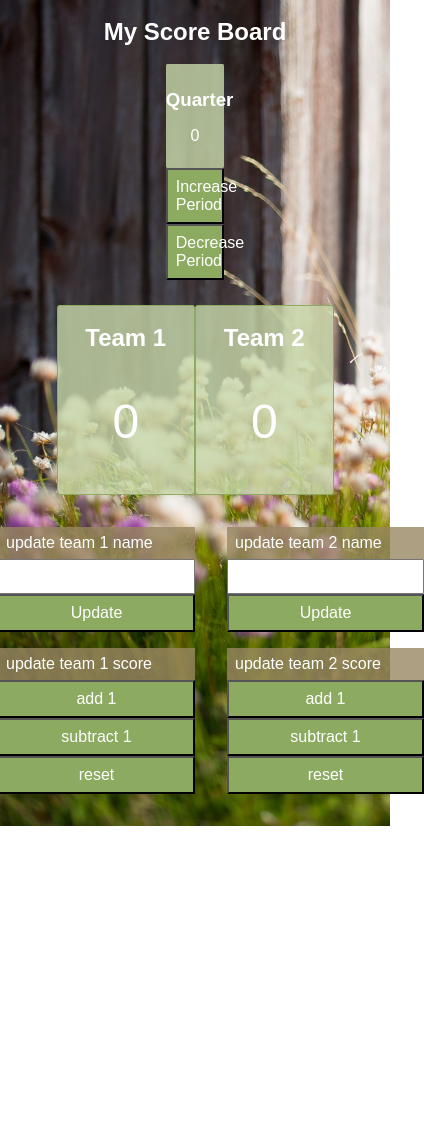
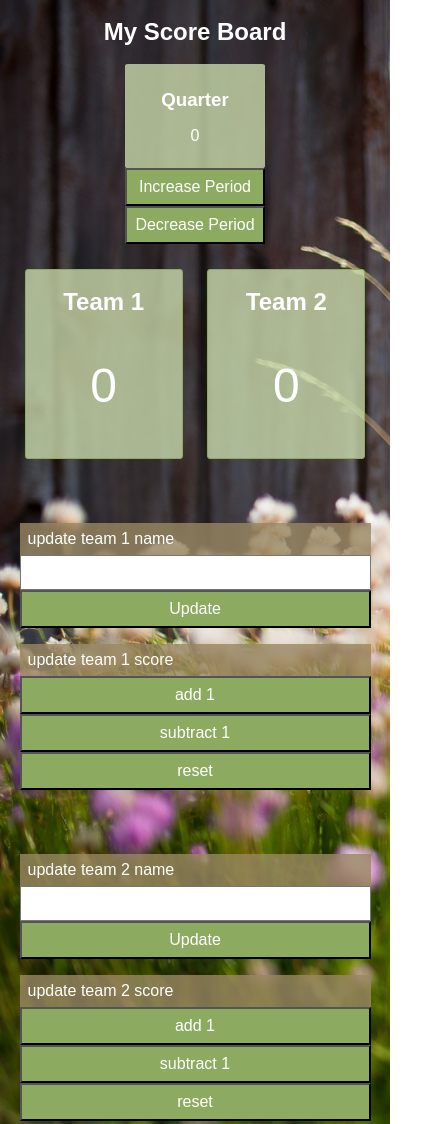
Before and after one commit to GarrettAnderson/scoreboard, a website: page public/index.html in a window 390 px wide. Shown: the top 1124 px of the page, 424 px wide, since content can reach past the window. Before the commit the page ends 844 px from the top, so only its background shows below. Drawn offline with Linux system fonts and the light colour scheme.

Commit message:
updating the styles for mobile in order to center elements on screen

```diff
--- a/public/screen.css
+++ b/public/screen.css
@@ -17,6 +17,7 @@ body {
   background-image: url('images/grass2.jpg');
   background-size: cover;
   background-repeat: no-repeat;
+  align-items: center;
 }
 
 h1 {
@@ -29,8 +30,9 @@ input {
 }
 .score-area {
   display: flex;
-  justify-content: center;
   flex-direction: row;
+  width: 100%;
+  justify-content: space-evenly;
 }
 
 .score-area h2 {
@@ -46,8 +48,10 @@ input {
 
 .update-score {
   display: flex;
-  flex-direction: row;
+  flex-direction: column;
   justify-content: center;
+  width: 90%;
+  margin-top: 2rem;
 }
 
 .update-score .team-name {
@@ -56,16 +60,15 @@ input {
 }
 
 .update-score section {
-  margin: 1rem;
+  margin: 1rem 0rem 1rem 0rem;
   color: #fff;
-  margin-right: 0rem;
 }
 
 .score-area section {
   border: 1px solid #8cab61;
   border-radius: 2%;
   background-color: rgb(200, 217, 171, 0.8);
-  width: 35%;
+  width: 40%;
 }
 
 .update-score button {
@@ -119,13 +122,13 @@ input {
   color: #fff;
   font-size: 1rem;
   padding: 0.5rem;
-  width: 15%;
+  width: 100%;
 }
 
 .period-tracker section {
   border-radius: 2%;
   background-color: rgb(200, 217, 171, 0.8);
-  width: 15%;
+  width: 100%;
   text-align: center;
   margin-bottom: 0px;
   color: #fff;
```
